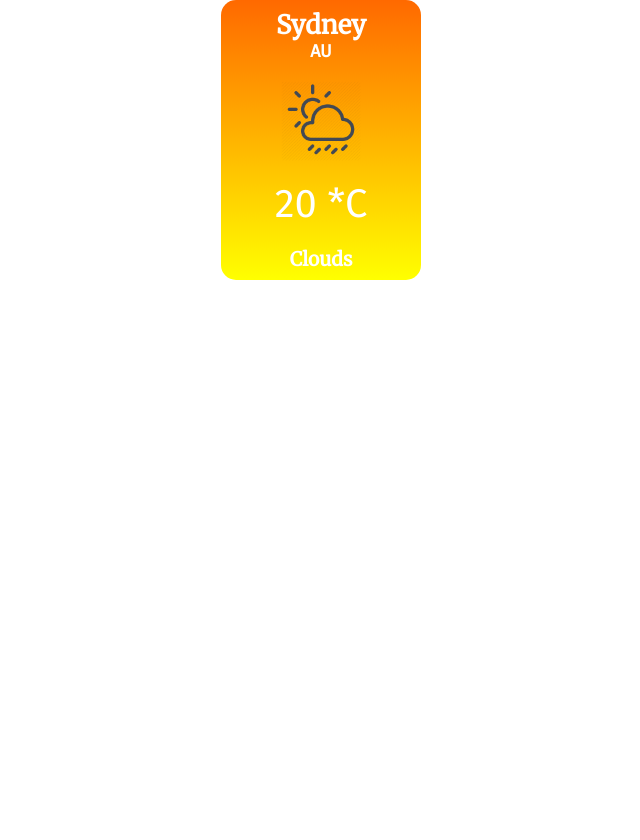
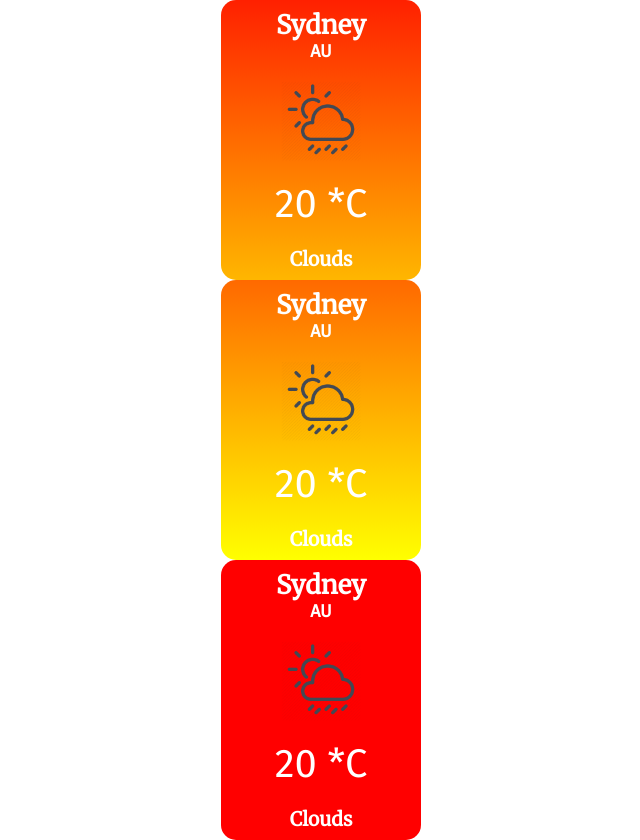
Before and after one commit to ElvisBatzibal/weather, a React (Create React App) app: page / in a window 1280 px wide. Shown: the whole page, without its empty margins (319-959 px from the left). Before the commit the page ends 800 px from the top, so only its background shows below. Built offline with nearby package versions, Linux system fonts and the light colour scheme.

Commit message:
example send temp props

```diff
--- a/src/App.js
+++ b/src/App.js
@@ -7,7 +7,9 @@ import "./App.css";
 function App() {
   return (
     <div className="App">
-      <WeatherCard></WeatherCard>
+      <WeatherCard temp="20"></WeatherCard>
+      <WeatherCard temp="12"></WeatherCard>
+      <WeatherCard temp="40"></WeatherCard>
     </div>
   );
 }
--- a/src/components/WeatherCard/component.js
+++ b/src/components/WeatherCard/component.js
@@ -5,8 +5,8 @@ import Icon from "./icon";
 import Condition from "./condition";
 
 const WeatherCard = props => {
-  let temp = 12;
-  let highColor = (1 - (temp - 12) / 28) * 255;
+  //let temp = 12;
+  let highColor = (1 - (props.temp - 12) / 28) * 255;
   let lowColor = highColor - 150;
 
   const Card = styled.div`
```
